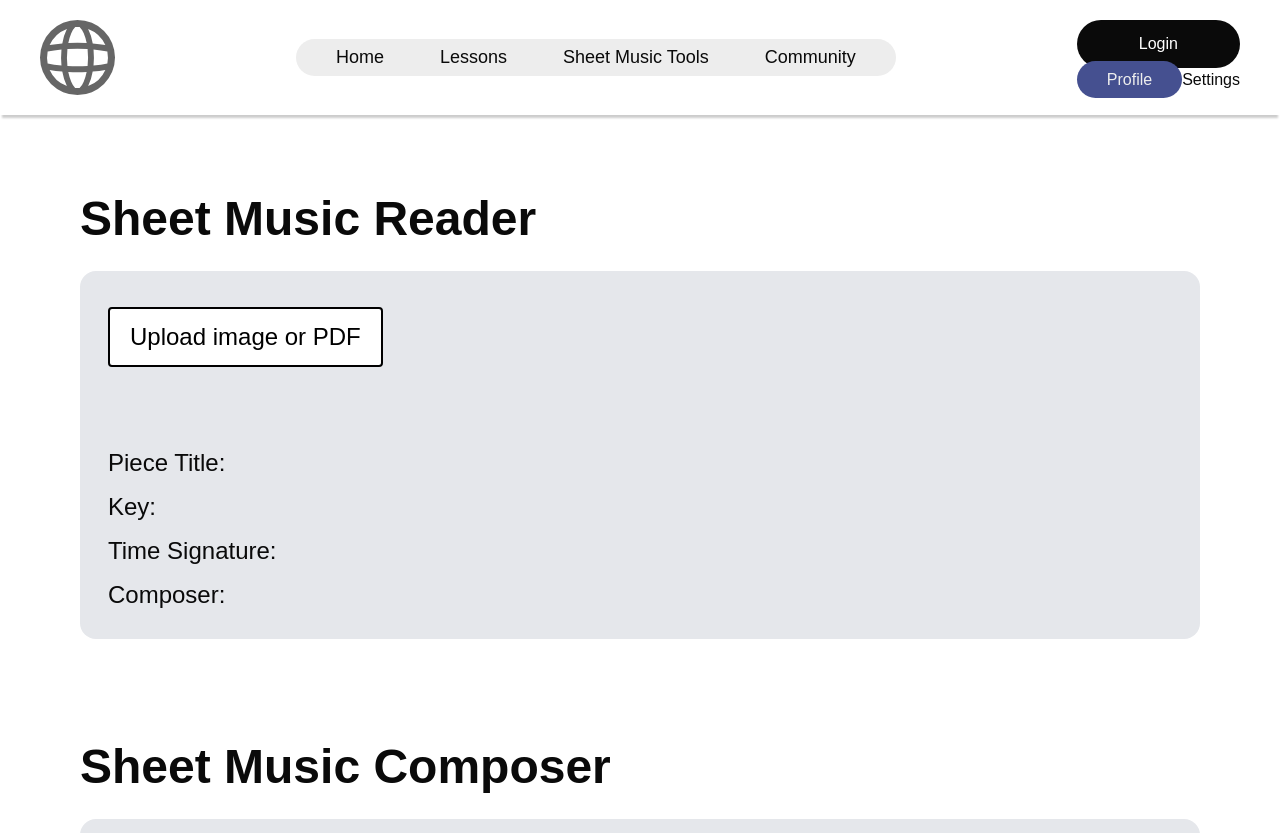
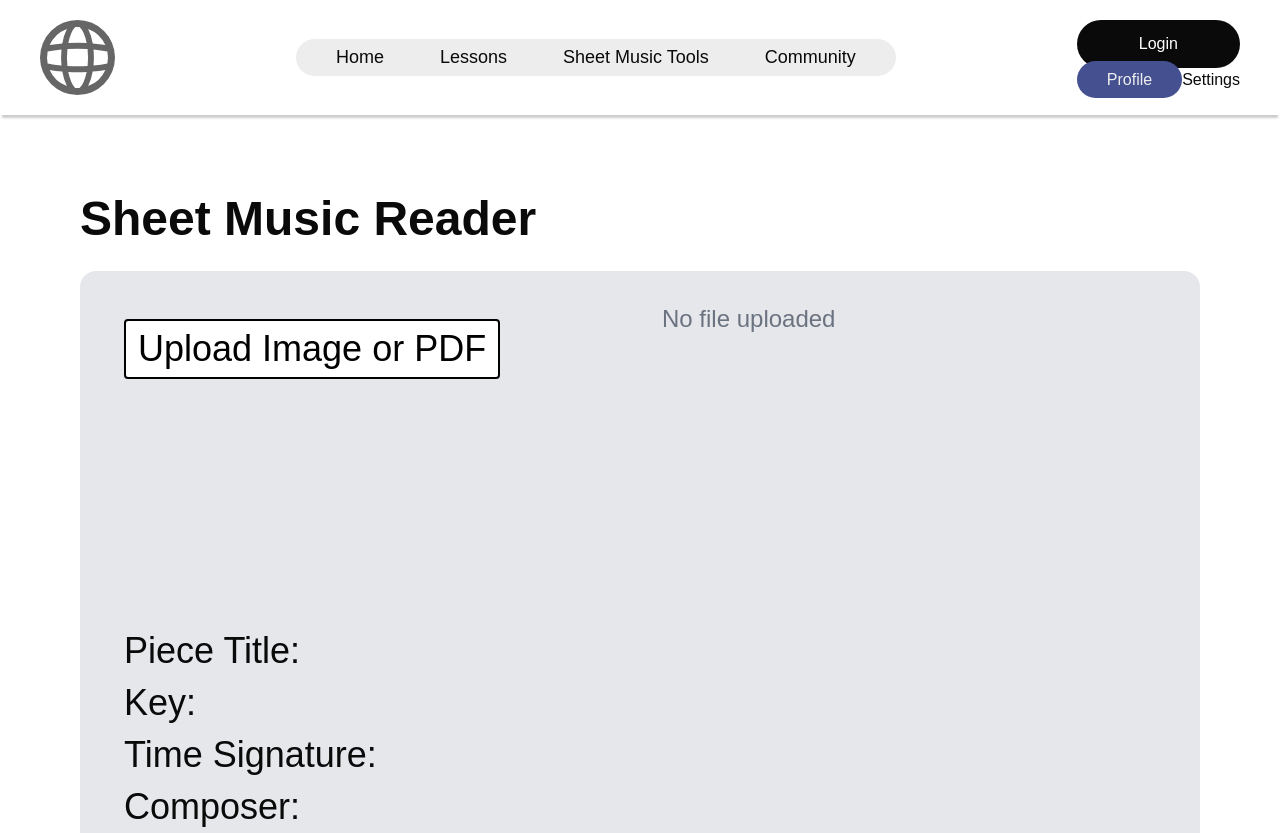
Before and after one commit to simchildress/NoTrebleTesting, a Next.js app: page /SheetMusicTools in a window 1280 px wide. Shown: the top 833 px of the page. Built offline with nearby package versions, Linux system fonts and the light colour scheme.

Commit message:
Add in the function to preview uploaded file

```diff
--- /dev/null
+++ b/src/app/SheetMusicTools/fileupload.js
@@ -0,0 +1,33 @@
+import React from "react";
+
+export default function FileUploader({ setFile }) {
+    function handleFileChange(e) {
+        const selectedFile = e.target.files?.[0];
+        if (!selectedFile) return;
+
+        // Only accept png, jpeg, jpg, and pdf files
+        const validTypes = ["image/png", "image/jpeg", "image/jpg", "application/pdf"];
+        if (!validTypes.includes(selectedFile.type)) {
+            alert("Invalid file type. Please upload an image or a PDF.");
+            return;
+        }
+
+        setFile(selectedFile); // Send file to parent component
+    }
+
+    return (
+        <div>
+            <input
+                type="file"
+                id="fileInput"
+                onChange={handleFileChange}
+                accept="image/*, application/pdf"
+                style={{ display: "none" }}
+            />
+            <button  className="w-150 mt-4 px-3 py-2 md:text-4xl text-lg border-2 border-black bg-white text-black rounded hover:bg-gray-400 duration-300"
+            onClick={() => document.getElementById("fileInput").click()}>
+                    Upload Image or PDF
+            </button>
+        </div>
+    );
+}
--- a/src/app/SheetMusicTools/page.js
+++ b/src/app/SheetMusicTools/page.js
@@ -1,7 +1,10 @@
 "use client";
 import React, { useState } from "react";
+import FileUploader from "./fileupload";
 
-export default function SheetMusicTools(){
+export default function SheetMusicTools() {
+    const [file, setFile] = useState(null);
+    const [preview, setPreview] = useState(null);
 
     //Music sheet starts out with 4 properties
     const [sheet, setSheet]=useState({
@@ -25,18 +28,53 @@ export default function SheetMusicTools(){
         event.preventDefault();
     };
 
+    function handleFileChange(selectedFile) {
+        setFile(selectedFile);
+
+        // Generate preview URL for images/PDFs
+        if (selectedFile) {
+            setPreview(URL.createObjectURL(selectedFile));
+        } else {
+            setPreview(null); // Clear preview if no file is selected
+        }
+    }
+
     return (
         <main>
-            <div className= "m-20">
+            <div className="m-20">
                 <h1 className="font-bold text-5xl mb-7">Sheet Music Reader</h1>
-                <div className= "bg-gray-200 -z-10 rounded-2xl text-2xl p-4 pl-7">
-                    <button className="mt-10 px-5 py-3 border-2 border-black bg-white text-black rounded mb-20 mt-5 hover:bg-gray-400 duration-300">Upload image or PDF</button>
-                    <p className="pb-3">Piece Title: </p>
-                    <p className="pb-3">Key: </p>
-                    <p className="pb-3">Time Signature: </p>
-                    <p className="pb-3">Composer: </p>
+
+                {/* Responsive Container */}
+                <div className="w-auto h-[600px] bg-gray-200 -z-10 rounded-2xl text-2xl p-4 pl-7 flex flex-col md:flex-row">
+
+                    {/* Left Section: File Upload + Info */}
+                    <div className="md:w-1/2 flex flex-col justify-between p-4">
+                        <FileUploader setFile={handleFileChange} />
+
+                        {/* Info Section (Anchored to Bottom) */}
+                        <div className="mt-auto text-left md:text-4xl text-lg">
+                            <p className="pb-3">Piece Title: </p>
+                            <p className="pb-3">Key: </p>
+                            <p className="pb-3">Time Signature: </p>
+                            <p className="pb-3">Composer: </p>
+                        </div>
+                    </div>
+
+                    {/* Right Section: Image/PDF Preview */}
+                    <div className="w-1/2 p-4 align-top shrink">
+                            {preview ? (
+                                file.type === "application/pdf" ? (
+                                    <embed src={preview} type="application/pdf"  className="w-full h-full max-h-full object-contain"/>
+                                ) : (
+                                    <img src={preview} alt="Preview" className="w-full h-full max-h-full object-contain rounded" />
+                                )
+                            ) : (
+                                <span className="text-gray-500">No file uploaded</span>
+                            )}
+                    </div>
                 </div>
             </div>
+
             <br />
 
             <div className="ml-20 mr-20 mb-20">
```
